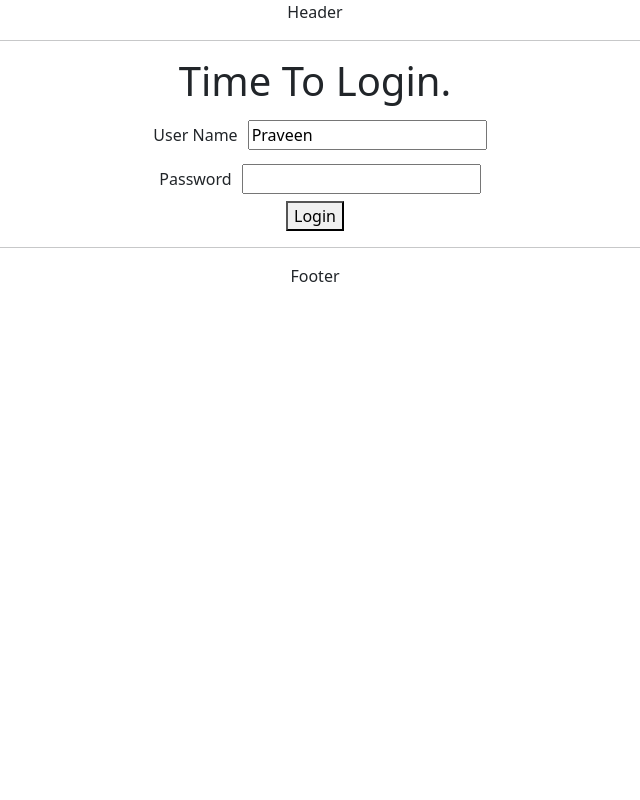
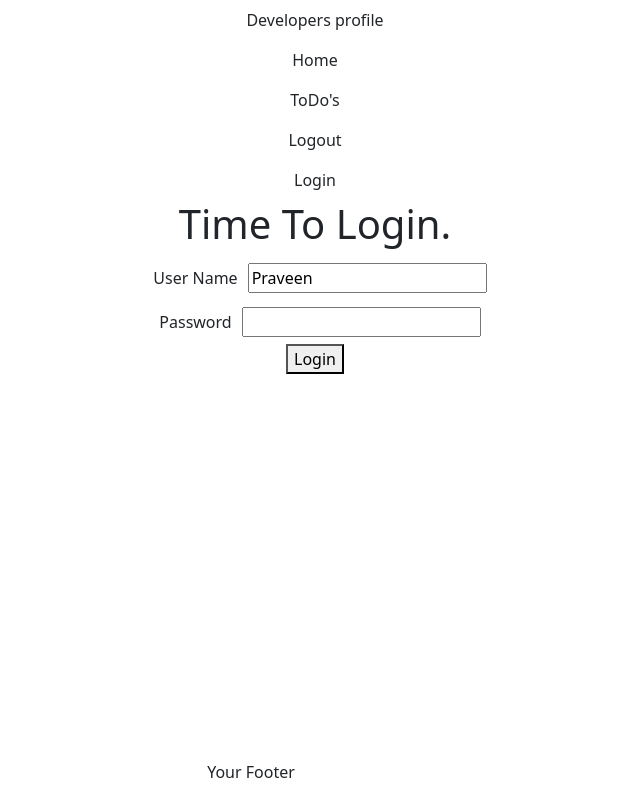
Before and after one commit to praveen-Kumar-R-1998/To-Do-Application, a React (Create React App) app: page / in a window 1280 px wide. Shown: the whole page, without its empty margins (325-965 px from the left). Built offline with nearby package versions, Linux system fonts and the light colour scheme.

Commit message:
Added bootstrap properties to header

```diff
--- a/src/component/ToDo/ToDoApp.css
+++ b/src/component/ToDo/ToDoApp.css
@@ -1,3 +1,10 @@
 label,input,button{
     margin:10px
 }
+
+footer{
+    bottom: 0;
+    position: absolute;
+    width: 90%;
+    height: 40px;
+}
--- a/src/component/ToDo/ToDoApp.jsx
+++ b/src/component/ToDo/ToDoApp.jsx
@@ -12,13 +12,12 @@ import {
 export default function ToDoApp() {
   return (
     <div className="ToDoApp">
-      <HeaderComponent />
-
       {/* Configuring browser router with Routes
             need to import that and also install
             react-router-dom before starting this*/}
 
       <BrowserRouter>
+        <HeaderComponent />
         <Routes>
           <Route path="/" element={<LoginComponent />}></Route>
           <Route path="/login" element={<LoginComponent />}></Route>
@@ -30,8 +29,8 @@ export default function ToDoApp() {
           <Route path="*" element={<ErrorComponent />}></Route>
           <Route path="/logout" element={<LogoutComponent />}></Route>
         </Routes>
+        <FooterComponent />
       </BrowserRouter>
-      <FooterComponent />
     </div>
   );
 }
@@ -214,22 +213,70 @@ function ListToDoComponent() {
 
 function HeaderComponent() {
   return (
-    <div className="HeaderComponent">
-      <div>
-        Header
-        <hr />
+    <header className="header">
+      <div className="container">
+        <ul className="navbar-nav">
+          <li className="nav-item">
+            <a
+              className="nav-link"
+              href="https://github.com/praveen-Kumar-R-1998"
+            >
+              Developers profile
+            </a>
+          </li>
+          <li className="nav-item">
+            <Link className="nav-link" to="/welcome/Praveen">
+              Home
+            </Link>
+          </li>
+
+          <li className="nav-item">
+            <Link className="nav-link" to="/todos">
+              ToDo's
+            </Link>
+          </li>
+
+          <li className="nav-item">
+            <Link className="nav-link" to="/logout">
+              Logout
+            </Link>
+          </li>
+          <li className="nav-item">
+            <Link className="nav-link" to="/">
+              Login
+            </Link>
+          </li>
+        </ul>
       </div>
-    </div>
+    </header>
+
+    // <header className="border-bottom border-light border-5 mb-5 p-2">
+    //         <div className="container">
+    //             <div className="row">
+    //                 <nav className="navbar navbar-expand-lg">
+    //                     <a className="navbar-brand ms-2 fs-2 fw-bold text-black" href="https://github.com/praveen-Kumar-R-1998">Profile</a>
+    //                     <div className="collapse navbar-collapse">
+    //                         <ul className="navbar-nav">
+    //                             <li className="nav-item fs-5"><Link className="nav-link" to="/welcome/Praveen">Home</Link></li>
+    //                             <li className="nav-item fs-5"><Link className="nav-link" to="/todos">Todos</Link></li>
+    //                         </ul>
+    //                     </div>
+    //                     <ul className="navbar-nav">
+    //                         <li className="nav-item fs-5"><Link className="nav-link" to="/login">Login</Link></li>
+    //                         <li className="nav-item fs-5"><Link className="nav-link" to="/logout">Logout</Link></li>
+    //                     </ul>
+    //                 </nav>
+    //             </div>
+    //         </div>
+    //     </header>
   );
 }
 
 function FooterComponent() {
   return (
-    <div className="FooterComponent">
-      <div>
-        <hr /> Footer
-      </div>
-    </div>
+    <footer className="footer">
+      <div className="container">Your Footer</div>
+    </footer>
   );
 }
 
```
